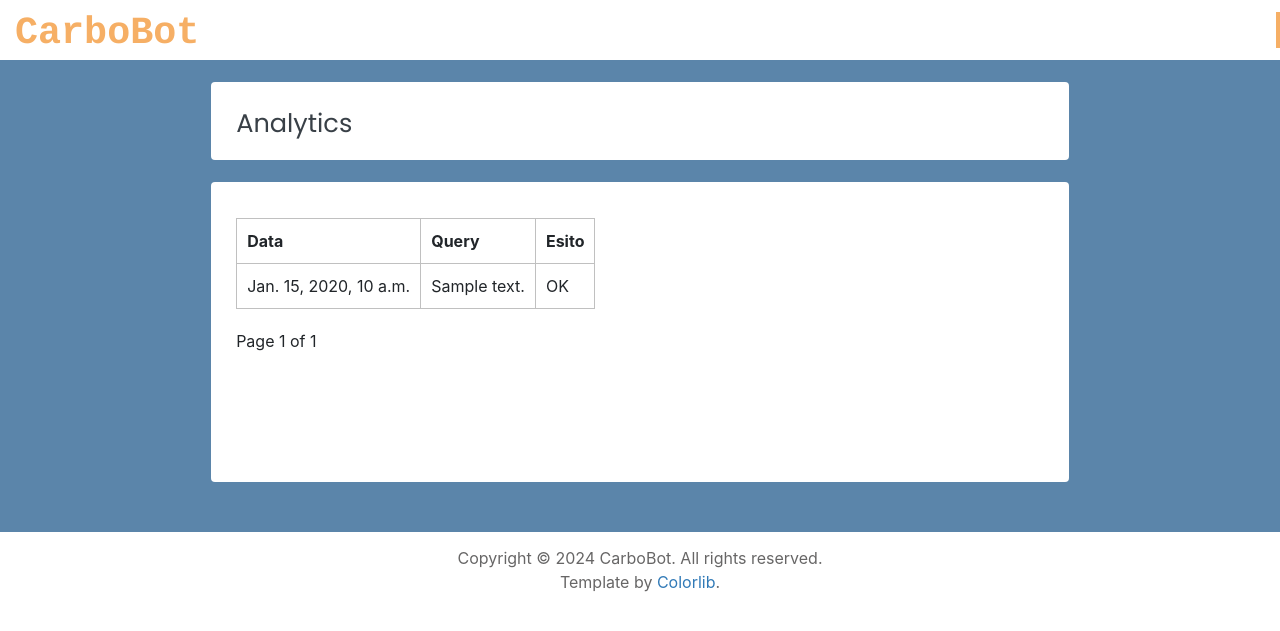
After one commit to sarusso/CarboBot, a Django app: page /analytics/ in a window 1280 px wide. The commit adds this page. Shown: the top 631 px of the page. Run offline with Django 5.2, Linux system fonts and the light colour scheme; a user stored in the database is signed in; tables that the repository leaves empty hold one stand-in row (values such as "Sample post"); some libraries are stand-ins or nearby versions; some web fonts are replaced.

Commit message:
webapp: added simple analytics for search queries

```diff
--- a/services/webapp/code/webapp/core/admin.py
+++ b/services/webapp/code/webapp/core/admin.py
@@ -1,6 +1,7 @@
 from django.contrib import admin
 
-from .models import Food, FoodObservation
+from .models import Food, FoodObservation, SearchQuery
 
 admin.site.register(Food)
 admin.site.register(FoodObservation)
+admin.site.register(SearchQuery)
--- a/services/webapp/code/webapp/core/models.py
+++ b/services/webapp/code/webapp/core/models.py
@@ -129,3 +129,12 @@ class FoodObservation(models.Model):
             return int(round(self.fat_ratio * 100))
         else:
             return None
+
+
+class SearchQuery(models.Model):
+    performed_at = models.DateTimeField(auto_now_add=True)
+    content = models.TextField()
+    success = models.BooleanField()
+
+    def __str__(self):
+        return str('Search query @ {} for "{}" (success={})'.format(str(self.performed_at).split('.')[0], self.content[0:20], self.success))
--- /dev/null
+++ b/services/webapp/code/webapp/core/templates/analytics.html
@@ -0,0 +1,60 @@
+{% include "header.html" %}
+{% include "navigation.html" %}
+
+                <!-- Title area start -->
+                <div class="row title-bar">
+                    <div class="col-lg-10 offset-lg-1">
+                        <div class="card">
+                            <div class="card-body pathbar">
+                                <a href="/analytics">Analytics</a>
+                            </div>
+                        </div>
+                    </div>
+                </div>
+                <!-- Title area end -->
+
+                <!-- Simple page start -->
+                <div class="row" style="margin-top:22px">
+                    <div class="col-lg-10 offset-lg-1">
+                        <div class="card">
+                            <div class="card-body" style="min-height:300px">
+
+                                <table class="dashboard">
+                                    <tr>
+                                        <td><b>Data</b></td>
+                                        <td><b>Query</b></td>
+                                        <td><b>Esito</b></td>
+                                    </tr>
+                                    {% for search_query in data.page_obj %}
+                                    <tr>
+                                        <td>{{ search_query.performed_at }}</td>
+                                        <td>{{ search_query.content }}</td>
+                                        <td>{% if search_query.success %}OK{% else %}FAIL{% endif %}</td>
+                                    </tr>
+                                    {% endfor %}
+                                </table>
+
+                                <!-- Pagination navigation -->
+                                <div class="pagination" style="margin-top: 20px;">
+                                    <span>
+                                        {% if data.page_obj.has_previous %}
+                                            <a href="?page=1">&laquo; First</a> |
+                                            <a href="?page={{ data.page_obj.previous_page_number }}">Previous</a> |
+                                        {% endif %}
+
+                                        <span>Page {{ data.page_obj.number }} of {{ data.page_obj.paginator.num_pages }}</span>
+
+                                        {% if data.page_obj.has_next %}
+                                            | <a href="?page={{ data.page_obj.next_page_number }}">Next</a>
+                                            | <a href="?page={{ data.page_obj.paginator.num_pages }}">Last &raquo;</a>
+                                        {% endif %}
+                                    </span>
+                                </div>
+
+                            </div>
+                        </div>
+                    </div>
+                </div>
+                <!-- Simple page end -->
+
+{% include "footer.html" %}
--- a/services/webapp/code/webapp/core/templates/navigation.html
+++ b/services/webapp/code/webapp/core/templates/navigation.html
@@ -19,6 +19,9 @@
                             </li> -->
                             <li>
                                 <a href="/food"><i class="ti-view-list"></i><span>Alimenti</span></a>
+                            </li>
+                            <li>
+                                <a href="/analytics"><i class="ti-bar-chart"></i><span>Analytics</span></a>
                             </li>
                             <li>
                                 <a href="/account"><i class="ti-user"></i><span>Account</span></a>
--- a/services/webapp/code/webapp/core/views.py
+++ b/services/webapp/code/webapp/core/views.py
@@ -4,7 +4,8 @@ from django.views.decorators.csrf import csrf_exempt
 from django.http import HttpResponse, HttpResponseRedirect, HttpResponseNotFound
 from django.contrib.auth.models import User
 from django.shortcuts import redirect
-from .models import Food, FoodObservation
+from django.core.paginator import Paginator
+from .models import Food, FoodObservation, SearchQuery
 from .decorators import public_view, private_view
 from .exceptions import ErrorMessage
 from .bot import Bot
@@ -411,3 +412,18 @@ def chat(request):
     data['conversation_id'] = conversation_id
 
     return render(request, 'chat.html', {'data': data})
+
+
+@private_view
+def analytics(request):
+    all_queries = SearchQuery.objects.all().order_by('-performed_at')
+    paginator = Paginator(all_queries, 100)  # 100 items per page
+
+    page_number = request.GET.get('page')
+    page_obj = paginator.get_page(page_number)
+
+    return render(request, 'analytics.html', {
+        'data': {
+            'page_obj': page_obj,
+        }
+    })
--- a/services/webapp/code/webapp/urls.py
+++ b/services/webapp/code/webapp/urls.py
@@ -15,6 +15,7 @@ urlpatterns = [
     path('food_load/', views.food_load, name='food_load'),
     path('food_observations/', views.food_observations, name='food_observations'),
     path('food_observations_add/', views.food_observations_add, name='food_observations_add'),
+    path('analytics/', views.analytics, name='analytics'),
     path('chat/', views.chat, name='chat'),
     path('api/v1/telegram', api.TelegramAPI.as_view(), name='telegram_api'),
 ]
```
Also changed, not shown: services/webapp/code/webapp/core/bot.py (+6 -1 lines), services/webapp/code/webapp/core/migrations/0006_searchquery.py (added).
